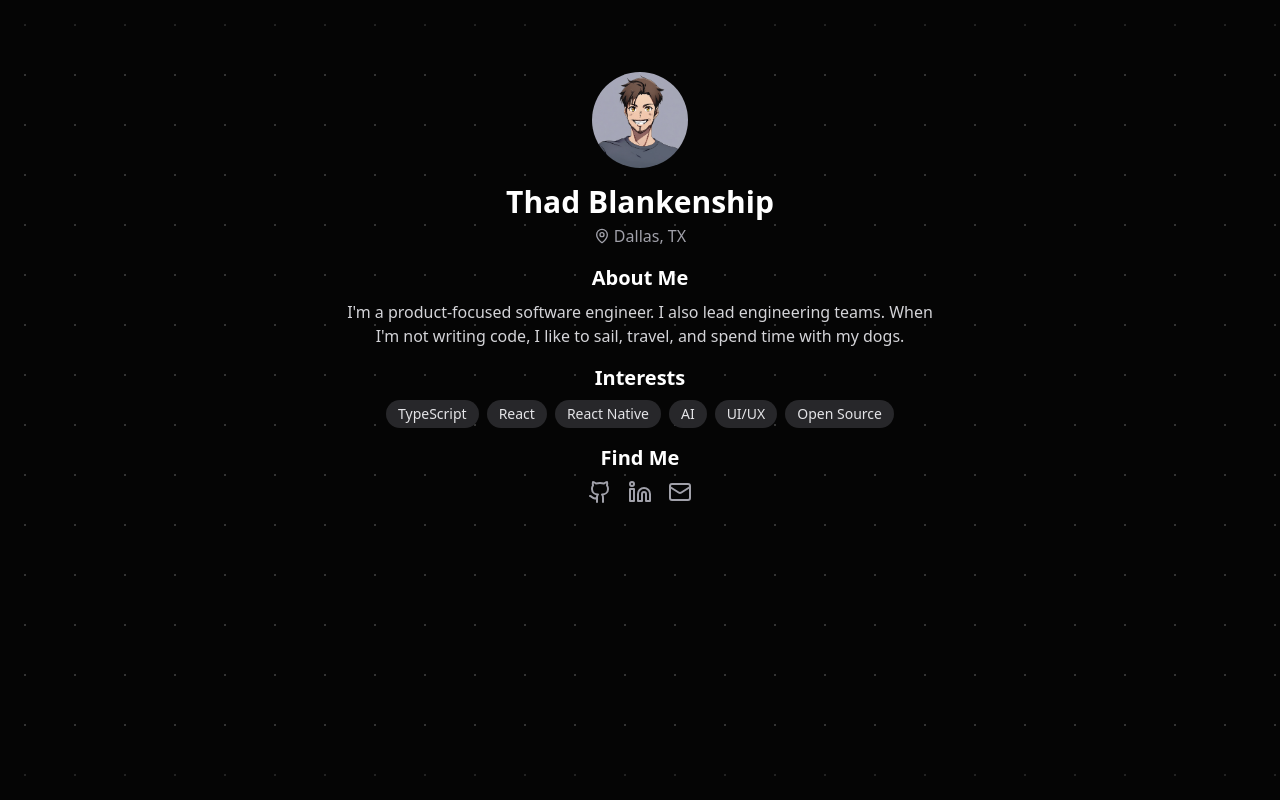
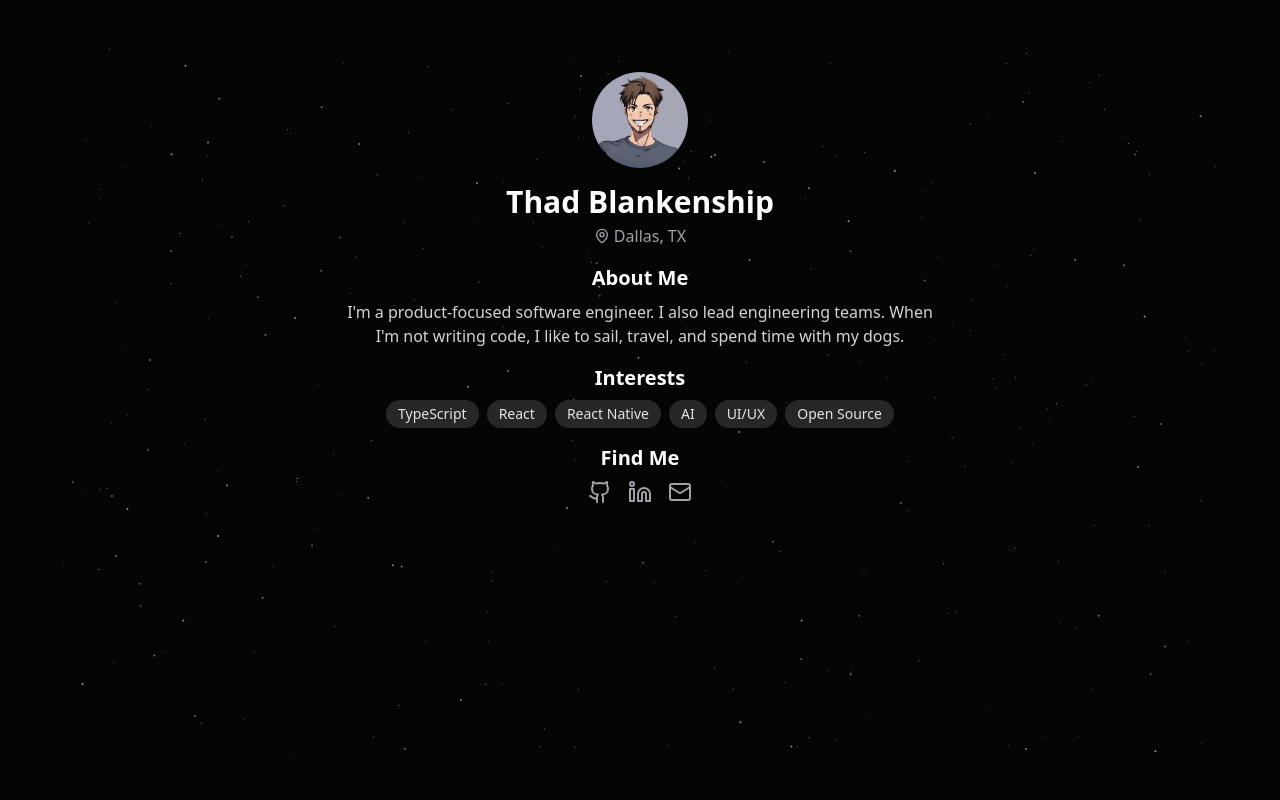
Before and after one commit to tblankenship/portfolio, a Next.js app: page / in a window 1280 px wide. Built offline with nearby package versions, Linux system fonts and the light colour scheme.

Commit message:
chore: add star background

```diff
--- a/app/page.tsx
+++ b/app/page.tsx
@@ -1,26 +1,12 @@
 import { Avatar, AvatarFallback, AvatarImage } from "@/components/ui/avatar"
 import { Github, Linkedin, Mail, MapPin } from "lucide-react"
 import { AnimatedContent } from "../components/AnimatedContent"
+import ClientStarBackground from "@/components/ClientStarBackground"
 
 export default function AboutPage() {
   return (
-    <div className="dark min-h-screen bg-black text-white relative">
-      <div
-        className="absolute top-0 left-0 w-full h-full bg-[#050505]"
-        style={{
-          backgroundImage: `
-          linear-gradient(
-            to bottom,
-            #050505,
-            transparent 5%,
-            transparent 95%,
-            #050505
-          ),
-          radial-gradient(circle at center, #ffffff30 1px, transparent 1px)
-        `,
-          backgroundSize: "100% 100%, 50px 50px",
-        }}
-      />
+    <div className="dark min-h-screen bg-black text-white relative overflow-hidden">
+      <ClientStarBackground />
       <AnimatedContent>
         <div className="overflow-hidden border-0">
           <div className="p-6">
--- /dev/null
+++ b/components/ClientStarBackground.tsx
@@ -0,0 +1,11 @@
+"use client"
+
+import dynamic from "next/dynamic"
+
+const StarBackground = dynamic(() => import("@/components/StarBackground"), {
+  ssr: false,
+})
+
+export default function ClientStarBackground() {
+  return <StarBackground />
+}
--- /dev/null
+++ b/components/StarBackground.tsx
@@ -0,0 +1,50 @@
+"use client"
+
+import { useEffect, useState } from "react"
+
+export default function StarBackground() {
+  return (
+    <div className="absolute top-0 left-0 w-full h-full bg-[#050505] overflow-hidden">
+      {[...Array(300)].map((_, i) => (
+        <Star key={i} />
+      ))}
+    </div>
+  )
+}
+
+function Star() {
+  const [time, setTime] = useState(Math.random() * 2 * Math.PI)
+  const { top, left, opacity, size } = useState(() => ({
+    top: `${5 + Math.random() * 90}%`,
+    left: `${5 + Math.random() * 90}%`,
+    opacity: Math.random() * 0.3 + 0.3,
+    size: Math.random() < 0.3 ? 2 : 1,
+  }))[0]
+
+  useEffect(() => {
+    const animate = () => {
+      setTime((t) => t + 0.01)
+      requestAnimationFrame(animate)
+    }
+    const animationId = requestAnimationFrame(animate)
+
+    return () => cancelAnimationFrame(animationId)
+  }, [])
+
+  return (
+    <div
+      className="absolute bg-white rounded-full"
+      style={{
+        top,
+        left,
+        opacity,
+        width: size,
+        height: size,
+        transform: `translate(
+          ${Math.sin(time) * 5}px,
+          ${Math.cos(time) * 5}px
+        )`,
+      }}
+    />
+  )
+}
```
